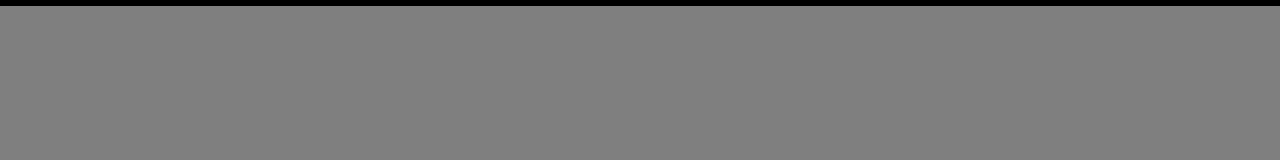
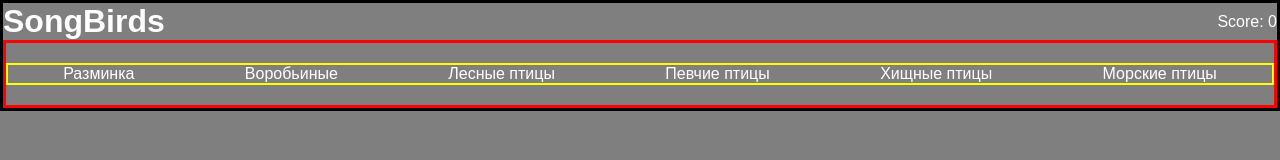
Before and after one commit to LineCoran/songbirds, a website built with webpack: page index.html in a window 1280 px wide. Built offline with nearby package versions, Linux system fonts and the light colour scheme.

Commit message:
feat: pre html page(header, main, nav)

```diff
--- a/index.html
+++ b/index.html
@@ -10,11 +10,26 @@
     <div class="container">
         <div class="wrapper">
             <header class="header">
-
+                <div class="header__inner">
+                    <div class="header__logo">
+                        <h1 class="logo">SongBirds</h1>
+                    </div>
+                    <div class="score">Score: 0</div>
+                </div>
             </header>
-
             <main class="main">
-
+                <div class="main__inner">
+                    <nav class="nav">
+                        <ul class="nav__list">
+                            <li class="nav__item">Разминка</li>
+                            <li class="nav__item">Воробьиные</li>
+                            <li class="nav__item">Лесные птицы</li>
+                            <li class="nav__item">Певчие птицы</li>
+                            <li class="nav__item">Хищные птицы</li>
+                            <li class="nav__item">Морские птицы</li>
+                        </ul>
+                    </nav>
+                </div>
             </main>
 
             <footer class="footer">
```
